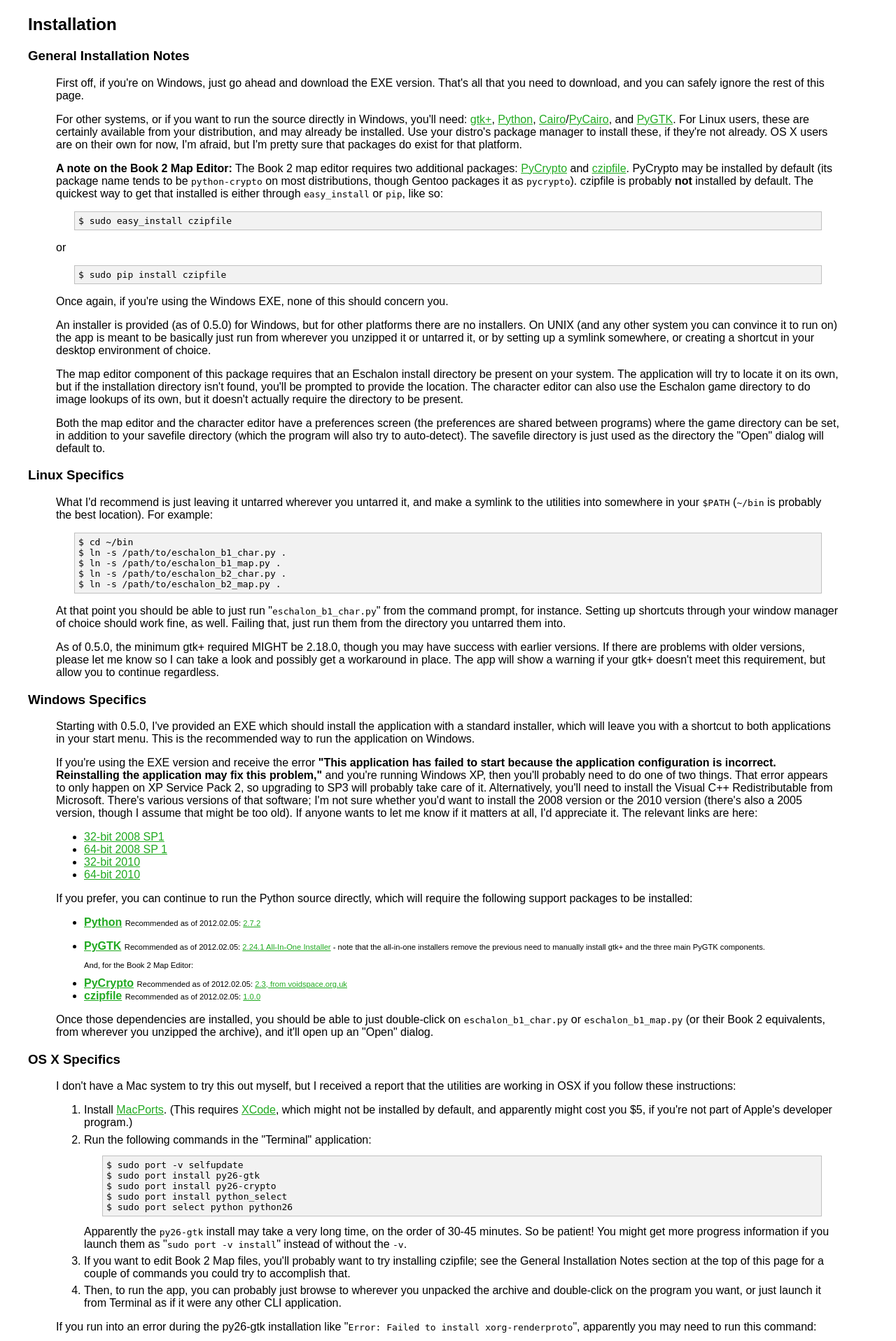
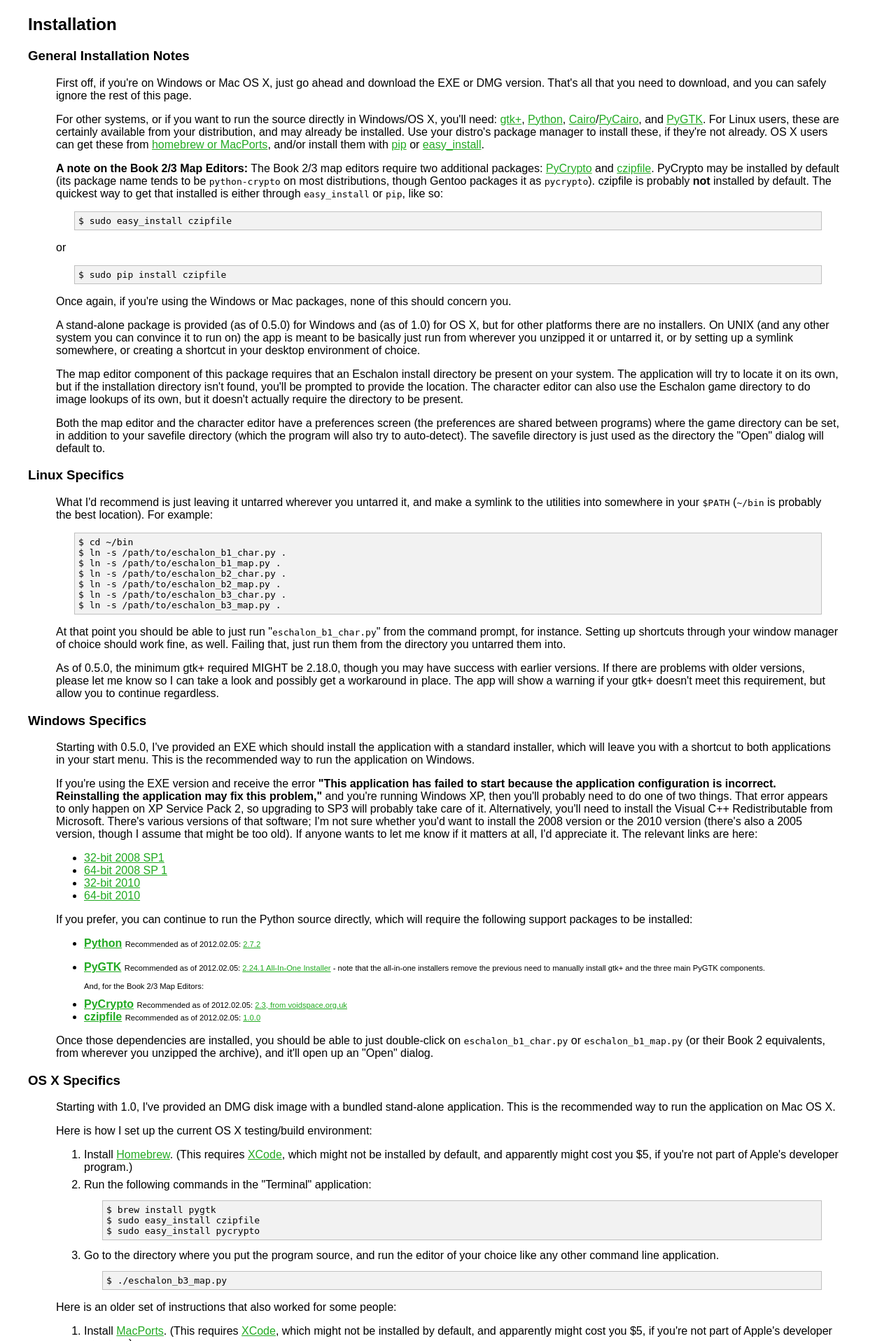
Before and after one commit to apocalyptech/eschalon_utils_web, a PHP site: page /installation.php in a window 1280 px wide. Shown: the part 315-2231 px from the top of the page at 70% size. Run offline with PHP 8.4, Linux system fonts and the light colour scheme.

Commit message:
Many Book III updates

```diff
--- a/common.php
+++ b/common.php
@@ -5,7 +5,7 @@ $links = array(
     array('index.php', 'Main'),
     array('installation.php', 'Installation'),
     array('usage.php', 'Usage'),
-    array('map.php', 'Mapping Information'),
+    array('map.php', 'Map/Script Information'),
     array('screenshots.php', 'Screenshots (character)'),
     array('screenshots_map.php', 'Screenshots (maps)')
 );
@@ -13,7 +13,8 @@ $links = array(
 $sublinks = array(
     'map.php' => array(
         array('b1scripting.php', 'Book 1 Scripting'),
-        array('b2scripting.php', 'Book 2 Scripting')
+        array('b2scripting.php', 'Book 2 Scripting'),
+        array('b3scripting.php', 'Book 3 Scripting')
     )
 );
 
--- a/installation.php
+++ b/installation.php
@@ -7,22 +7,25 @@ esch_header('Installation');
 <h3>General Installation Notes</h3>
 
 <blockquote>
-<p>First off, if you're on Windows, just go ahead and download the EXE version.
-That's all that you need to download, and you can safely ignore the rest of
-this page.</p>
+<p>First off, if you're on Windows or Mac OS X, just go ahead and download
+the EXE or DMG version.  That's all that you need to download, and you can
+safely ignore the rest of this page.</p>
 <p>For other systems, or if you want to run the
-source directly in Windows, you'll need: <a href="http://www.gtk.org/">gtk+</a>,
+source directly in Windows/OS X, you'll need: <a href="http://www.gtk.org/">gtk+</a>,
 <a href="http://python.org/">Python</a>,
 <a href="http://cairographics.org/">Cairo</a>/<a href="http://cairographics.org/pycairo/">PyCairo</a>, and
 <a href="http://www.pygtk.org/">PyGTK</a>.
-For Linux users, these are certainly available from your distribution,
-and may already be installed.  Use your
-distro's package manager to install these, if they're not already.  OS X
-users are on their own for now, I'm afraid, but I'm pretty sure that
-packages do exist for that platform.</p>
+For Linux users, these are certainly available from your distribution, and
+may already be installed.  Use your distro's package manager to install
+these, if they're not already.  OS X users can get these from <a
+href="http://brew.sh/">homebrew or <a
+href="http://www.macports.org/">MacPorts</a>, and/or install them with <a
+href="http://www.pip-installer.org">pip</a> or <a
+href="http://peak.telecommunity.com/DevCenter/EasyInstall">easy_install</a>.
+</p>
 
-<p><strong>A note on the Book 2 Map Editor:</strong> The Book 2 map editor
-requires two additional packages: <a href="http://www.dlitz.net/software/pycrypto/">PyCrypto</a>
+<p><strong>A note on the Book 2/3 Map Editors:</strong> The Book 2/3 map editors
+require two additional packages: <a href="http://www.dlitz.net/software/pycrypto/">PyCrypto</a>
 and <a href="http://pypi.python.org/pypi/czipfile">czipfile</a>.  PyCrypto
 may be installed by default (its package name tends to be <tt>python-crypto</tt>
 on most distributions, though Gentoo packages it as <tt>pycrypto</tt>).
@@ -33,14 +36,15 @@ like so:</p>
 <p>or</p>
 <pre>$ sudo pip install czipfile</pre>
 <p>
-Once again, if you're using the Windows EXE, none of this should concern you.
+Once again, if you're using the Windows or Mac packages, none of this should
+concern you.
 </p>
 
-<p>An installer is provided (as of 0.5.0) for Windows, but for other
-platforms there are no installers.  On UNIX (and any other system you can
-convince it to run on) the app is meant to
-be basically just run from wherever you unzipped it or untarred it, or
-by setting up a symlink somewhere, or creating a shortcut in your desktop
+<p>A stand-alone package is provided (as of 0.5.0) for Windows and (as of
+1.0) for OS X, but for other platforms there are no installers.  On UNIX
+(and any other system you can convince it to run on) the app is meant to be
+basically just run from wherever you unzipped it or untarred it, or by
+setting up a symlink somewhere, or creating a shortcut in your desktop
 environment of choice.</p>
 
 <p>The map editor component of this package requires that an Eschalon install
@@ -70,7 +74,9 @@ your <tt>$PATH</tt> (<tt>~/bin</tt> is probably the best location).  For example
 $ ln -s /path/to/eschalon_b1_char.py .
 $ ln -s /path/to/eschalon_b1_map.py .
 $ ln -s /path/to/eschalon_b2_char.py .
-$ ln -s /path/to/eschalon_b2_map.py .</pre>
+$ ln -s /path/to/eschalon_b2_map.py .
+$ ln -s /path/to/eschalon_b3_char.py .
+$ ln -s /path/to/eschalon_b3_map.py .</pre>
 
 <p>At that point you should be able to just run "<tt>eschalon_b1_char.py</tt>" from the
 command prompt, for instance.  Setting up shortcuts through your window
@@ -121,7 +127,7 @@ to be installed:</p>
 <p></li>
 <li><strong><a href="http://www.pygtk.org/downloads.html">PyGTK</a></strong>
 <span class="smalltext">Recommended as of 2012.02.05: <a href="http://ftp.gnome.org/pub/GNOME/binaries/win32/pygtk/2.24/pygtk-all-in-one-2.24.1.win32-py2.7.msi">2.24.1 All-In-One Installer</a> - note that the all-in-one installers remove the previous need to manually install gtk+ and the three main PyGTK components.
-<p>And, for the Book 2 Map Editor:</p>
+<p>And, for the Book 2/3 Map Editors:</p>
 </li>
 <li><strong><a href="http://www.dlitz.net/software/pycrypto/">PyCrypto</a></strong> <span class="smalltext">Recommended as of 2012.02.05: <a href="http://www.voidspace.org.uk/downloads/pycrypto-2.3.win32-py2.7.zip">2.3, from voidspace.org.uk</a></span></li>
 <li><strong><a href="http://pypi.python.org/pypi/czipfile">czipfile</a></strong> <span class="smalltext">Recommended as of 2012.02.05: <a href="http://pypi.python.org/packages/2.7/c/czipfile/czipfile-1.0.0.win32-py2.7.exe">1.0.0</a></span></li>
@@ -135,9 +141,29 @@ and it'll open up an "Open" dialog.</p>
 <h3>OS X Specifics</h3>
 
 <blockquote>
+<a name="osx"></a>
+<p>Starting with 1.0, I've provided an DMG disk image with a bundled
+stand-alone application. This is the recommended way
+to run the application on Mac OS X.</p>
 <p>
-<a name="osx"></a>I don't have a Mac system to try this out myself, but I received a report that
-the utilities are working in OSX if you follow these instructions:
+Here is how I set up the current OS X testing/build environment:
+</p>
+<ol class="spacedol">
+<li>Install <a href="http://brew.sh/">Homebrew</a>. (This requires <a href="http://developer.apple.com/tools/xcode/">XCode</a>,
+which might not be installed by default, and apparently might cost you $5,
+if you're not part of Apple's developer program.)<br></li>
+<li>Run the following commands in the "Terminal" application:<br>
+<pre>$ brew install pygtk
+$ sudo easy_install czipfile
+$ sudo easy_install pycrypto</pre>
+</li>
+<li>Go to the directory where you put the program source, and run the
+editor of your choice like any other command line application.
+<pre>$ ./eschalon_b3_map.py</pre>
+</li>
+</ol>
+<p>
+Here is an older set of instructions that also worked for some people:
 </p>
 <ol class="spacedol">
 <li>Install <a href="http://www.macports.org/install.php">MacPorts</a>.
@@ -169,18 +195,6 @@ Terminal as if it were any other CLI application.</li>
 to run this command:
 <pre>$ sudo port -f uninstall render</pre></p>
 
-<p>I'd appreciate it if other Mac folks would
-<a href="mailto:pez@apocalyptech.com?subject=Eschalon OS X">let me know</a>
-if this works for you, and if there's anything else that needs doing.  If anyone's
-interested in packaging this up into a .dmg or something which could be more easily
-distributed, I'd love to hear about that, too.
-</p>
-<p>
-If you're just looking to edit Book 1 Character files, you may want to check out
-<a href="http://www.oriontransfer.co.nz/software/goblin-hacker/index">Goblin Hacker</a>
-instead, which is a native OS X application, and should be far easier
-to get running.
-</p>
 </blockquote>
 
 <? esch_footer(); ?>
--- a/usage.php
+++ b/usage.php
@@ -128,7 +128,7 @@ them.</p>
 <p style="text-align: center;"><img src="hilight-barrier.png" alt="Barrier Example"><br>
 <span class="smalltext">All three types of barrier highlighting</span></p>
 <p>The "objects" filter will highlight most objects with yellow, sound and
-light generators with cyan (again, <a href="map.php">see the Mapping Information section</a>),
+light generators with cyan (again, <a href="map.php">see the Map/Script Information section</a>),
 and "broken" objects (with no object type specified) in red.</p>
 <p style="text-align: center;"><img src="hilight-script-regular.png" alt="Regular Objects">
 <img src="hilight-script-odd.png" alt="Sound Generator Object"><br>
```
Also changed, not shown: index.php (+20 -15 lines), map.php (+28 -7 lines).
